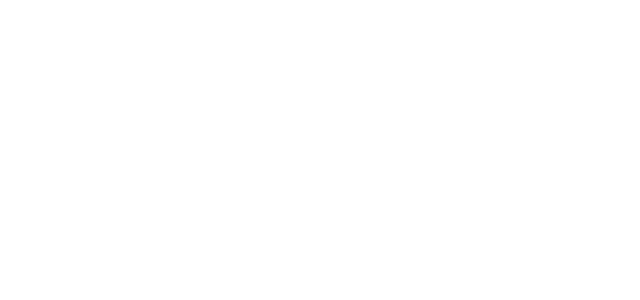
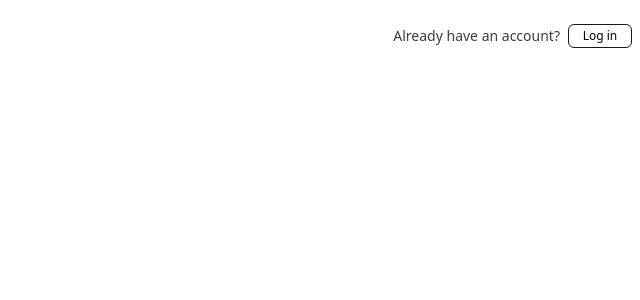
Before and after one commit to Ocraniawan/typeform-login, a Next.js app: page / in a window 1280 px wide. Shown: the top 300 px of the page, without its empty margins (640-1280 px from the left). Built offline with nearby package versions, Linux system fonts and the light colour scheme.

Commit message:
feat: create header for login

```diff
--- /dev/null
+++ b/components/header/index.tsx
@@ -0,0 +1,17 @@
+import React from "react";
+
+export default function Header() {
+  return (
+    <div className="flex items-center justify-end px-2 py-6 grid-col-2 text-[rgb(61, 61, 60)]">
+      <p className="mr-2 text-sm text-[#3d3d3c]">Already have an account?</p>
+      <div className="border rounded-md border-[#191919] inline-flex flex-col items-stretch gap-4 bg-transparent min-w-16 max-w-full">
+        <a
+          href="https://admin.typeform.com/login"
+          className="py-[3px] px-2.5 text-xs text-center"
+        >
+          Log in
+        </a>
+      </div>
+    </div>
+  );
+}
--- a/pages/index.tsx
+++ b/pages/index.tsx
@@ -1,5 +1,6 @@
 import { Inter } from "next/font/google";
 import HeadTag from "@/components/head";
+import Header from "@/components/header";
 
 const inter = Inter({ subsets: ["latin"] });
 
@@ -7,7 +8,9 @@
   return (
     <>
       <HeadTag />
-      <main></main>
+      <main>
+        <Header />
+      </main>
     </>
   );
 }
```
